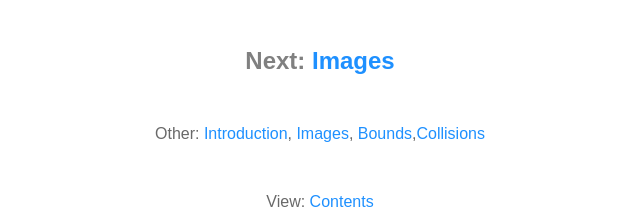
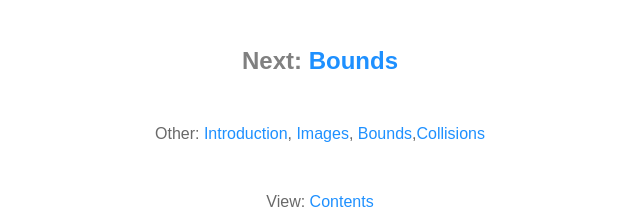
Before and after one commit to STR1Z/D2PX-Docs, a plain HTML site: page tutorials/images.html in a window 1280 px wide. Shown: the part 502-722 px from the top of the page, 320-960 px from the left. Drawn offline with Linux system fonts and the light colour scheme.

Commit message:
Update images.html

```diff
--- a/tutorials/images.html
+++ b/tutorials/images.html
@@ -22,7 +22,7 @@
     </p>
 
     <h2>
-      Next: <a href="Bounds.html">Images</a>
+      Next: <a href="bounds.html">Bounds</a>
   </h2>
 
   <p>
```
